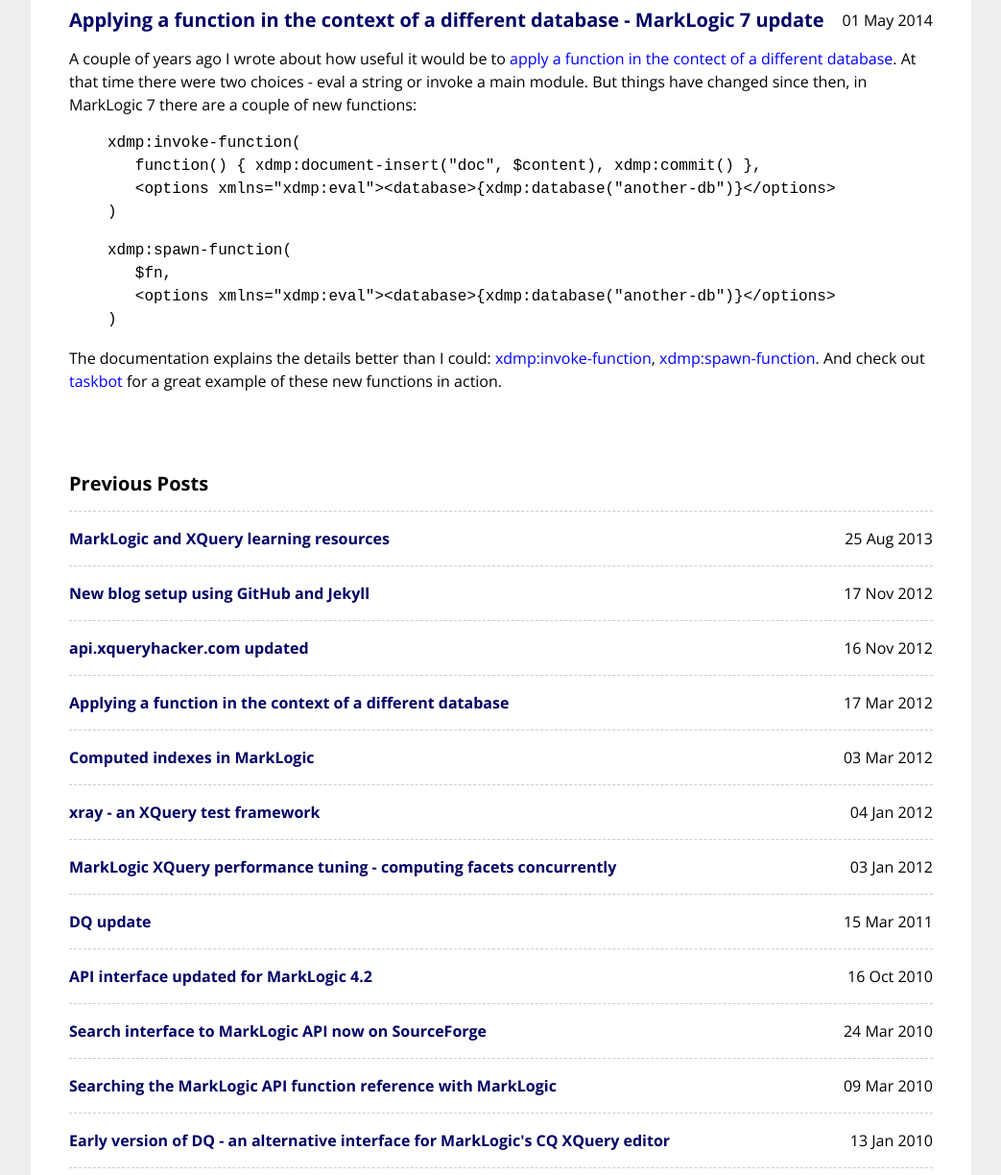
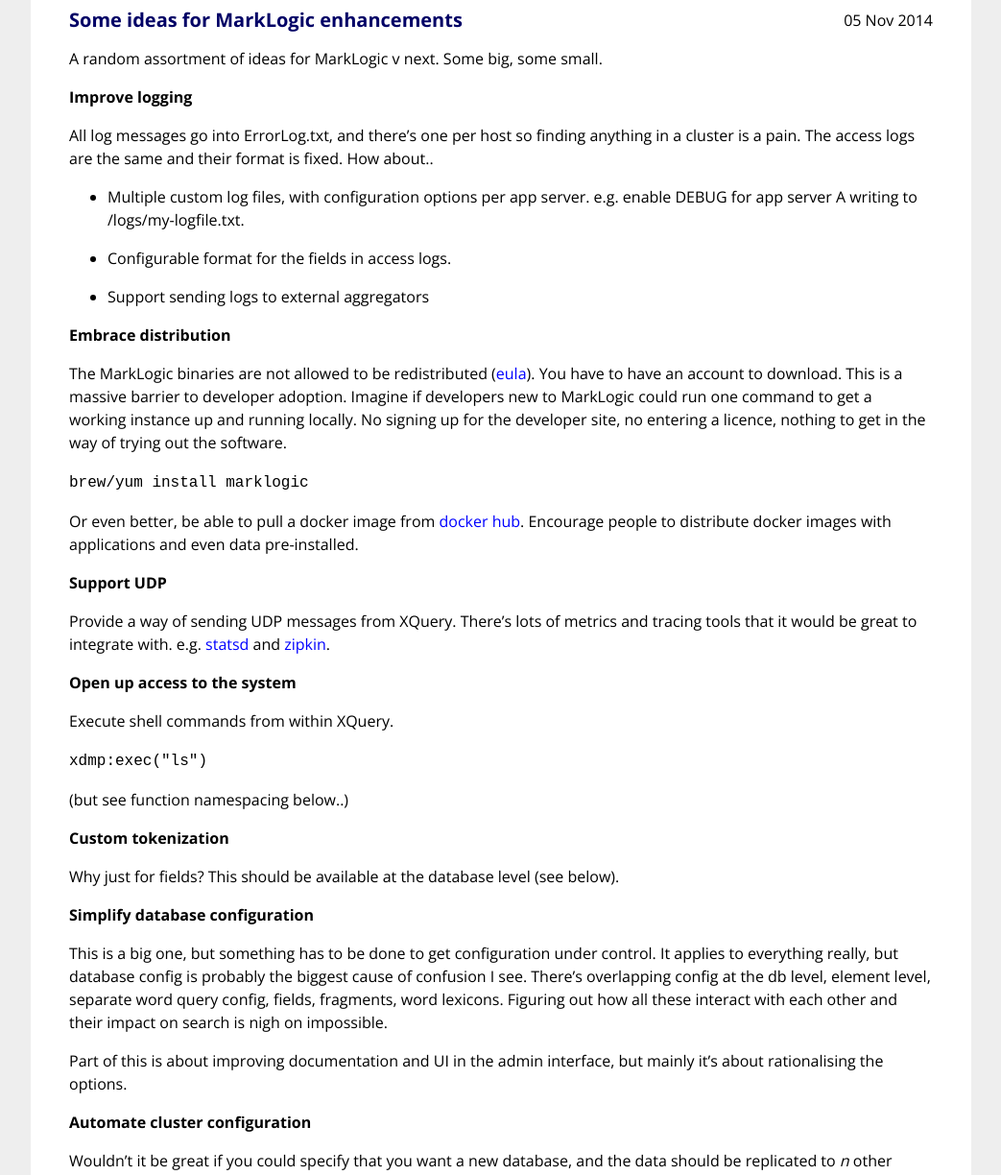
Before and after one commit to robwhitby/robwhitby.github.com, a Jekyll site: the page built from index.html, in a window 1280 px wide and 1400 px high, cut to the strip 176-1400 px from the top of the window. Shown: the whole strip at 96% size, without its empty margins (118-1161 px from the left). Built offline with Jekyll 4.4.1, drawn with Linux system fonts in a browser that asks for light colours; Markdown is read by kramdown in place of the engine named in the settings; some of the changed text lies outside the part shown.

Commit message:
new post

```diff
--- a/_posts/2014-05-01-applying-a-function-in-the-context-of-a-different-database-updated-for-marklogic-7.md
+++ b/_posts/2014-05-01-applying-a-function-in-the-context-of-a-different-database-updated-for-marklogic-7.md
@@ -6,7 +6,7 @@ layout: post
 ---
 
 
-A couple of years ago I wrote about how useful it would be to [apply a function in the contect of a different database][originalpost]. At that time there were two choices - eval a string or invoke a main module. But things have changed since then, in MarkLogic 7 there are a  couple of new functions:
+A couple of years ago I wrote about how useful it would be to [apply a function in the context of a different database][originalpost]. At that time there were two choices - eval a string or invoke a main module. But things have changed since then, in MarkLogic 7 there are a couple of new functions:
 
 {% highlight xqy %}
 xdmp:invoke-function(
--- /dev/null
+++ b/_posts/2014-11-05-marklogic-requests-for-enhancement.md
@@ -0,0 +1,88 @@
+---
+author: Rob
+title: Some ideas for MarkLogic enhancements
+excerpt:
+layout: post
+---
+
+A random assortment of ideas for MarkLogic v next. Some big, some small.
+
+
+### Improve logging
+
+All log messages go into ErrorLog.txt, and there's one per host so finding anything in a cluster is a pain. The access logs are the same and their format is fixed. How about..
+
+* Multiple custom log files, with configuration options per app server. e.g. enable DEBUG for app server A writing to /logs/my-logfile.txt.
+
+* Configurable format for the fields in access logs.
+
+* Support sending logs to external aggregators
+
+
+### Embrace distribution
+
+The MarkLogic binaries are not allowed to be redistributed ([eula][eula]). You have to have an account to download. This is a massive barrier to developer adoption. Imagine if developers new to MarkLogic could run one command to get a working instance up and running locally. No signing up for the developer site, no entering a licence, nothing to get in the way of trying out the software.
+
+`brew/yum install marklogic`
+
+Or even better, be able to pull a docker image from [docker hub][dockerhub]. Encourage people to distribute docker images with applications and even data pre-installed.
+
+
+### Support UDP
+
+Provide a way of sending UDP messages from XQuery. There's lots of metrics and tracing tools that it would be great to integrate with. e.g. [statsd][statsd] and [zipkin][zipkin].
+
+
+### Open up access to the system
+
+Execute shell commands from within XQuery.
+
+`xdmp:exec("ls")`
+
+(but see function namespacing below..)
+
+
+### Custom tokenization
+
+Why just for fields? This should be available at the database level (see below).
+
+
+### Simplify database configuration
+
+This is a big one, but something has to be done to get configuration under control. It applies to everything really, but database config is probably the biggest cause of confusion I see. There's overlapping config at the db level, element level, separate word query config, fields, fragments, word lexicons. Figuring out how all these interact with each other and their impact on search is nigh on impossible.
+
+Part of this is about improving documentation and UI in the admin interface, but mainly it's about rationalising the options.
+
+
+### Automate cluster configuration
+
+Wouldn't it be great if you could specify that you want a new database, and the data should be replicated to *n* other hosts, and MarkLogic just did it. No mention of master and replica forests or failover config. Ideally just tell MarkLogic upfront where your data should be stored and it manages everything from then on - creating the forests, replicas, balancing data, adapting when adding/removing hosts etc.
+
+
+### Function namespacing
+
+Namespaces! Why aren't functions grouped into sensible namespaces? Most functions are just lumped into xdmp. There are currently 472 functions that do wildly different things like `xdmp:add-response-header`, `xdmp:email`, `xdmp:x509-certificate-extract`, `xdmp:xslt-invoke`, `xdmp:start-journal-archiving`.
+
+
+### Computed indexes
+
+This is an [old idea][oldpost] I still like.
+
+
+### Support the latest specs
+
+There's lots of nice updates in XQuery/XPath 3.1. The new [maps and arrays][xqy31] would make a massive difference as well as sugar like the [arrow operator][xpath31].
+
+
+### Be more open
+
+Finally, how about opening up the product roadmap and RFEs? Allow discussion and even voting on new features. The same applies to bugs - don't be shy, open up the bug tracker.
+
+
+[zipkin]: http://twitter.github.io/zipkin/
+[statsd]: https://github.com/etsy/statsd/
+[oldpost]: http://www.xqueryhacker.com/2012/03/03/computed-indexes-in-marklogic.html
+[xpath31]: http://www.w3.org/TR/xpath-31/#id-arrow-operator
+[xqy31]: http://www.w3.org/TR/xquery-31/#id-revision-log
+[eula]: http://developer.marklogic.com/eula
+[dockerhub]: http://hub.docker.com
```
